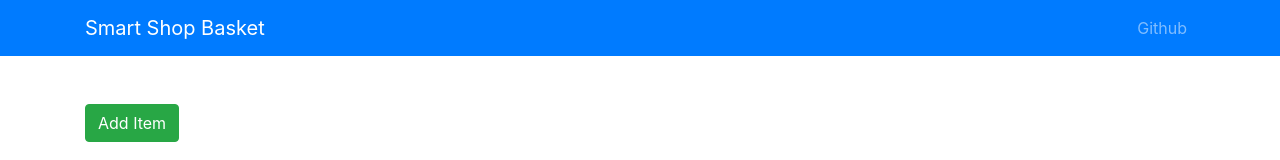
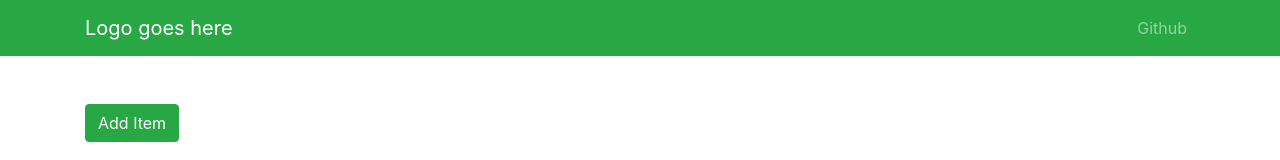
Before and after one commit to jflores353/smart-shop-app, a React (Create React App) app in the folder client/: page / in a window 1280 px wide. Shown: the top 160 px of the page. Built offline with nearby package versions, Linux system fonts and the light colour scheme; no server answers.

Commit message:
no changes made. Working on adding logo to navbar

```diff
--- a/client/src/components/AppNavbar.js
+++ b/client/src/components/AppNavbar.js
@@ -7,15 +7,14 @@ import {
     Nav, // Wraps around all the links
     NavItem, // Wraps the NavLink
     NavLink, // Will have the href attribute
-    Container // Bootstrap container to move everything to the middle
+    Container, // Bootstrap container to move everything to the middle
 } from 'reactstrap';
+
 
 class AppNavbar extends Component {
     state = {
             isOpen: false
         }
-
-
 
     toggle = () => {
         this.setState({
@@ -26,14 +25,15 @@ class AppNavbar extends Component {
     render() {
         return(
             <div>
-                <Navbar color="primary" dark expand="sm" className="mb-5">
+                <Navbar color="success" dark expand="sm" className="mb-5">
                     <Container>
-                        <NavbarBrand href="/">Smart Shop Basket</NavbarBrand>
+                        <NavbarBrand href="/">Logo goes here
+                        </NavbarBrand>
                         <NavbarToggler onClick={this.toggle} />
                         <Collapse isOpen={this.state.isOpen} navbar>
                             <Nav className="ml-auto" navbar>
                                 <NavItem>
-                                    <NavLink href="https://github.com/jflores353">
+                                    <NavLink href="https://github.com/jflores353/smart-shop-app">
                                         Github
                                     </NavLink>
                                 </NavItem>
--- a/client/src/components/ItemModal.js
+++ b/client/src/components/ItemModal.js
@@ -57,7 +57,7 @@ class ItemModal extends Component {
                     toggle={this.toggle}
                 >
                   <ModalHeader toggle={this.toggle}>Add to List</ModalHeader>
-                  <ModalBody>
+                  <ModalBody >
                       <Form onSubmit= {this.onSubmit}>
                         <FormGroup>
                             <Label for="item">Item</Label>
--- a/client/src/components/ShoppingList.js
+++ b/client/src/components/ShoppingList.js
@@ -36,9 +36,7 @@ class ShoppingList extends Component {
                             </CSSTransition>
                         ))}
                     </TransitionGroup>
-
                 </ListGroup>
-
             </Container>
         );
     }
```
Also changed, not shown: client/src/App.css (line endings or trailing spaces).
